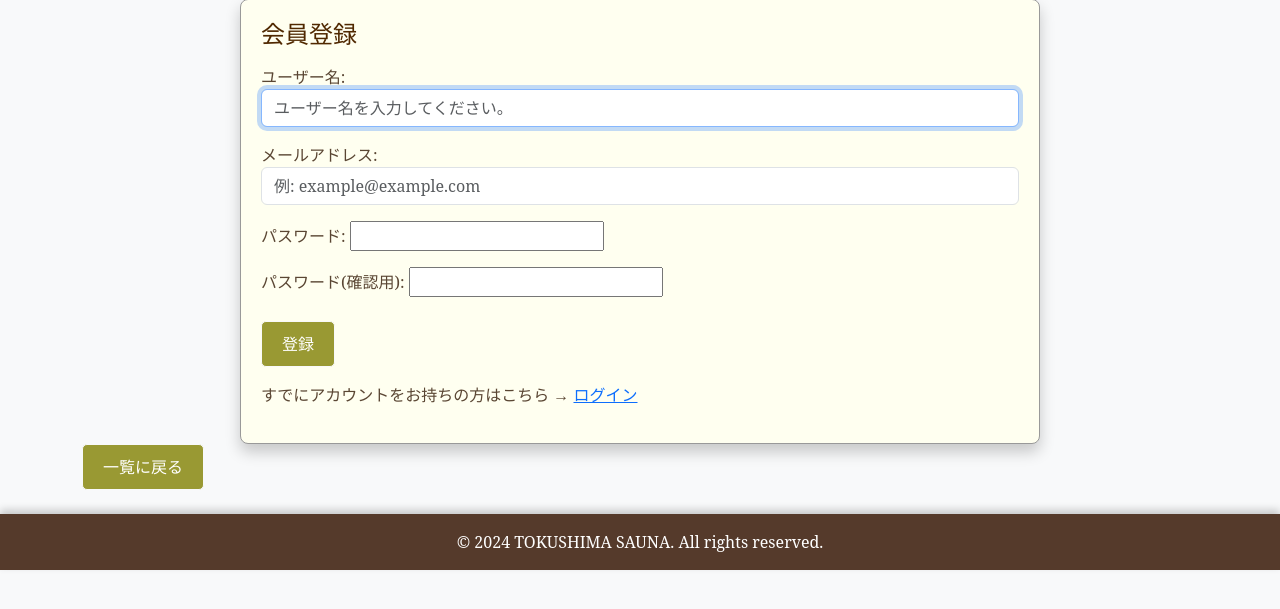
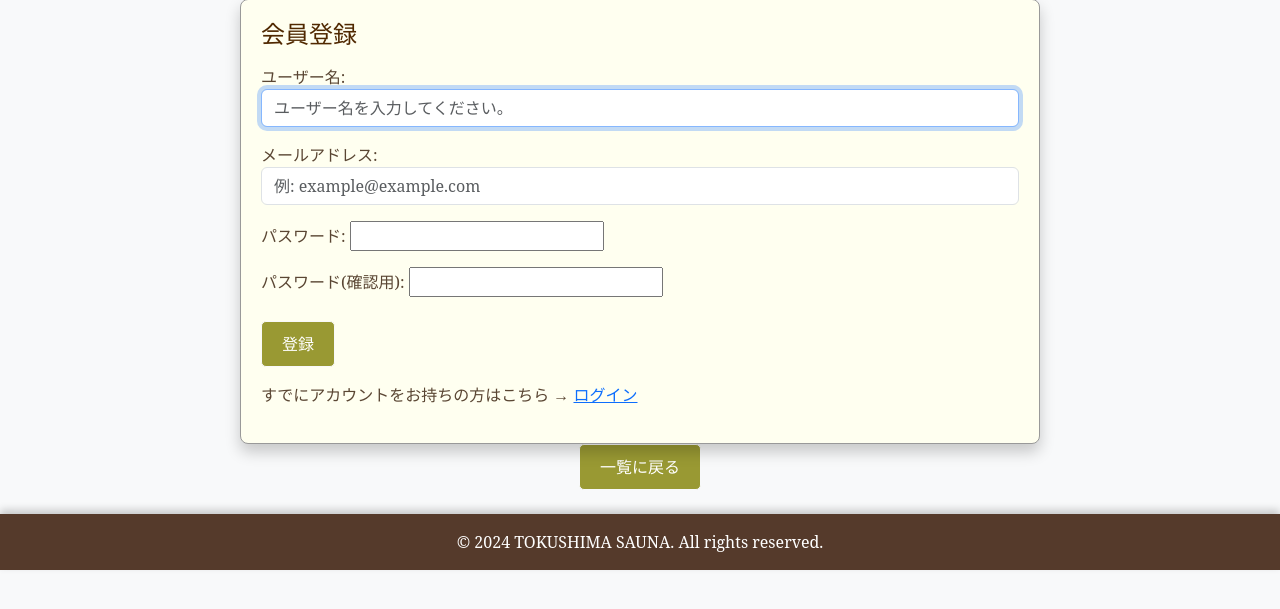
Before and after one commit to o1-mat/tokushima-sauna, a Django app: page /register/ in a window 1280 px wide. Shown: the part 94-703 px from the top of the page. Run offline with Django 5.2, Linux system fonts and the light colour scheme.

Commit message:
Add files via upload

```diff
--- a/tokushimasauna/templates/login.html
+++ b/tokushimasauna/templates/login.html
@@ -20,7 +20,7 @@
     <p class="mt-3">アカウントをお持ちでない方はこちら → <a href="{% url 'register' %}">会員登録</a></p>
 </div>
 
-<div class="d-flex justify-content-between">
+<div class="d-flex justify-content-center">
     <a href="{% url 'spa_list' %}" class="btn btn-light">一覧に戻る</a>
 </div>
 
--- a/tokushimasauna/templates/register.html
+++ b/tokushimasauna/templates/register.html
@@ -17,7 +17,8 @@
     </p>
 </div>
 
-<div class="d-flex justify-content-between">
+<div class="d-flex justify-content-center">
     <a href="{% url 'spa_list' %}" class="btn btn-light">一覧に戻る</a>
 </div>
+
 {% endblock %}
--- a/tokushimasauna/templates/spa_detail.html
+++ b/tokushimasauna/templates/spa_detail.html
@@ -68,8 +68,9 @@
             <li class="list-group-item text-muted">まだレビューはありません。</li>
         {% endfor %}
     </ul>
+</div>
 
-    <!-- 戻るボタン -->
-    <a href="{% url 'spa_list' %}" class="btn btn-light mt-4">一覧に戻る</a>
+<div class="d-flex justify-content-center">
+    <a href="{% url 'spa_list' %}" class="btn btn-light">一覧に戻る</a>
 </div>
 {% endblock %}
```
